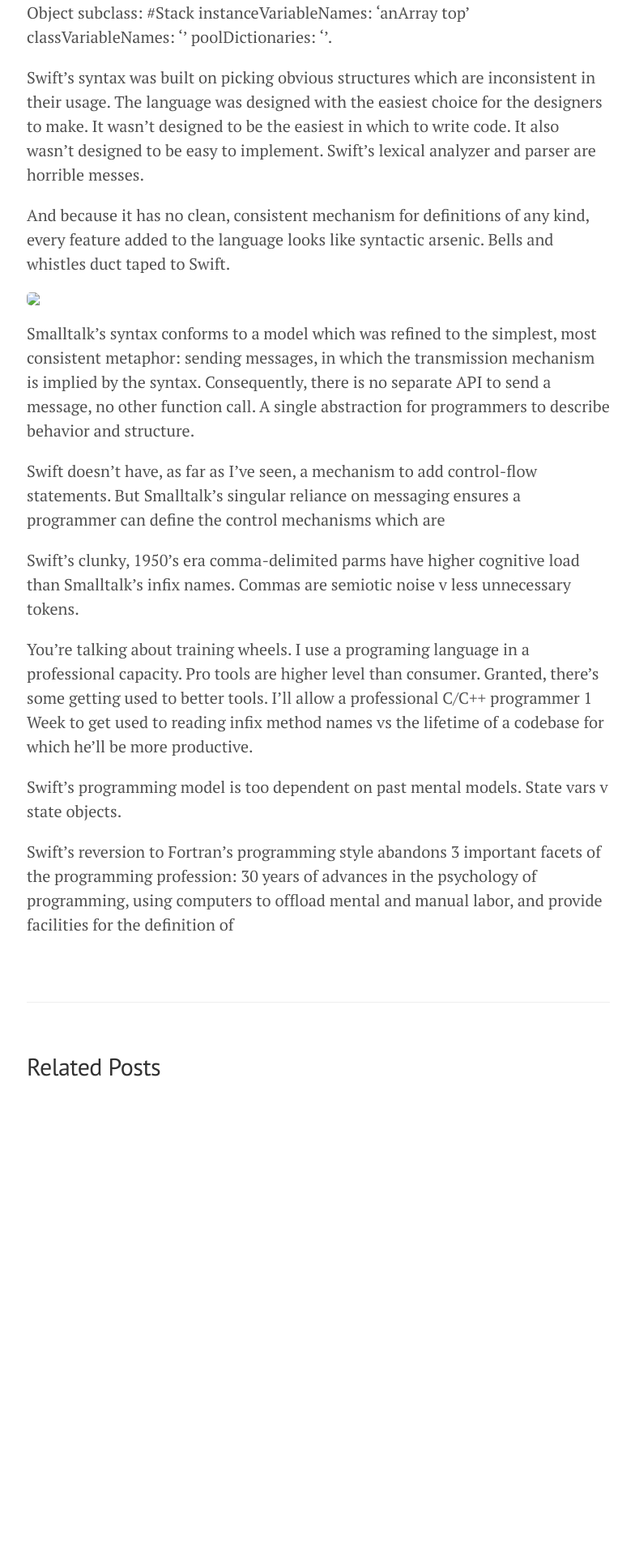
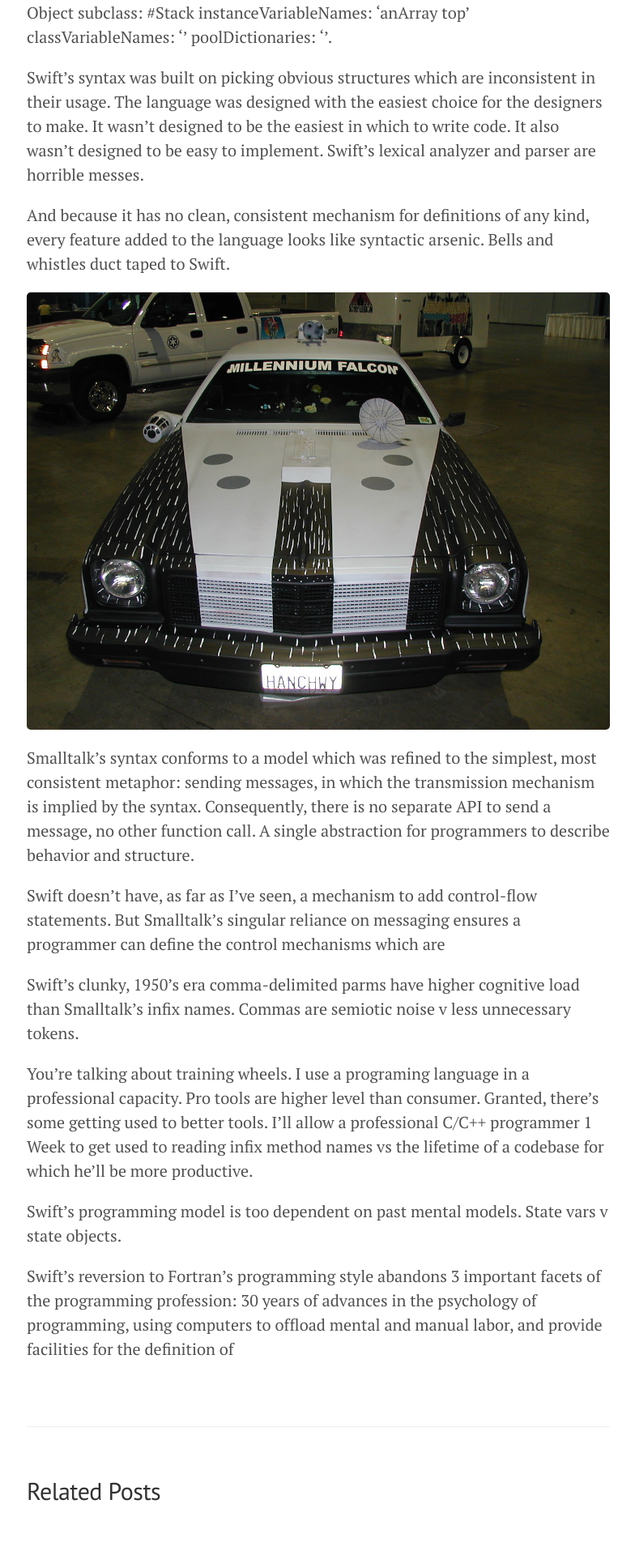
Before and after one commit to swiftpp/swiftpp.github.io, a Jekyll site: the page built from _posts/2019-05-13-objc–badly-outdated.md, in a window 1280 px wide. Shown: the part 3935-5855 px from the top of the page at 81% size, without its empty margins (247-1031 px from the left). Built offline with Jekyll 4.4.1, drawn with Linux system fonts in a browser that asks for light colours; before the commit the page ends 5331 px from its top, so only the background shows below that.

Commit message:
Fixed reference in the post to the millennium falcon car pic.

```diff
--- a/_posts/2019-05-13-objc–badly-outdated.md
+++ b/_posts/2019-05-13-objc–badly-outdated.md
@@ -77,7 +77,7 @@ The language was designed with the easiest choice for the designers to make. It
 
 And because it has no clean, consistent mechanism for definitions of any kind, every feature added to the language looks like syntactic arsenic. Bells and whistles duct taped to Swift.
 
-<img src="swift-millenniumfalcon-1200x900.jpg">
+<img src="/images/swift-millenniumfalcon-1200x900.jpg">
 
 Smalltalk's syntax conforms to a model which was refined to the simplest, most consistent metaphor: sending messages, in which the transmission mechanism is implied by the syntax. Consequently, there is no separate API to send a message, no other function call. A single abstraction for programmers to describe behavior and structure.
 
```
